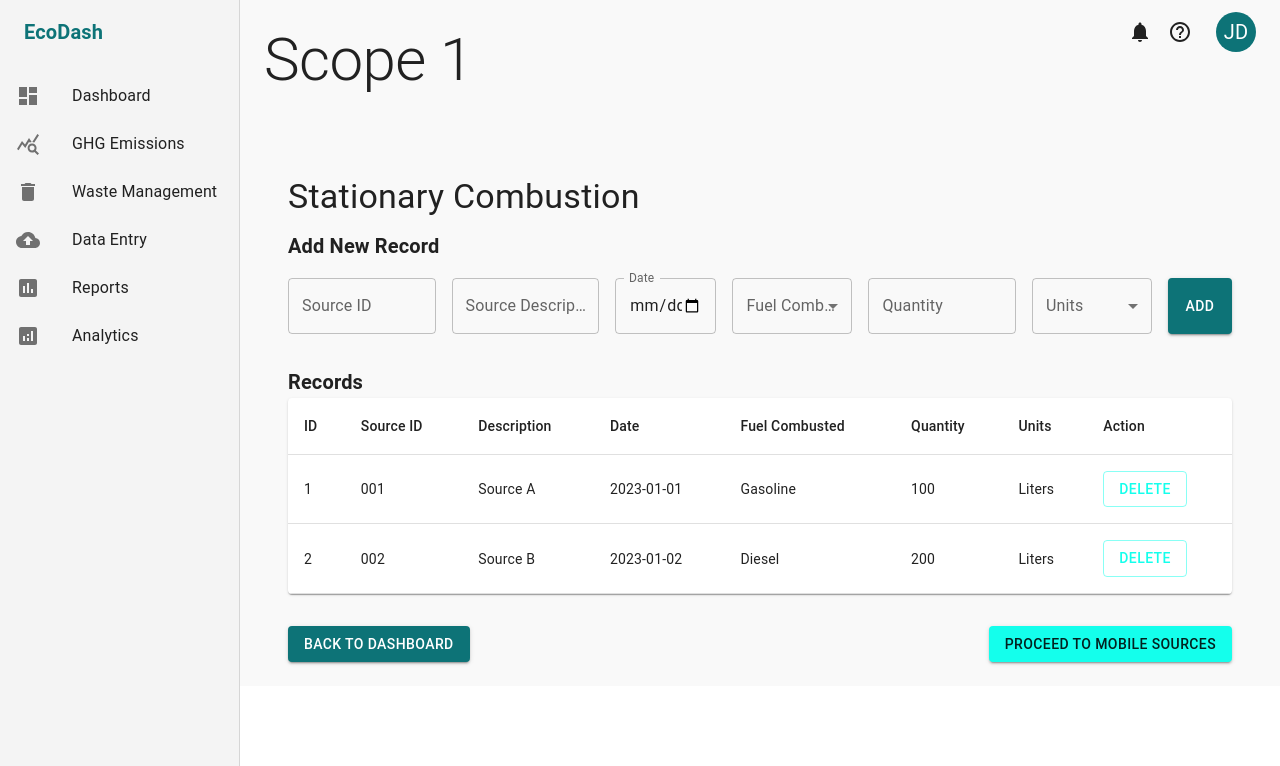
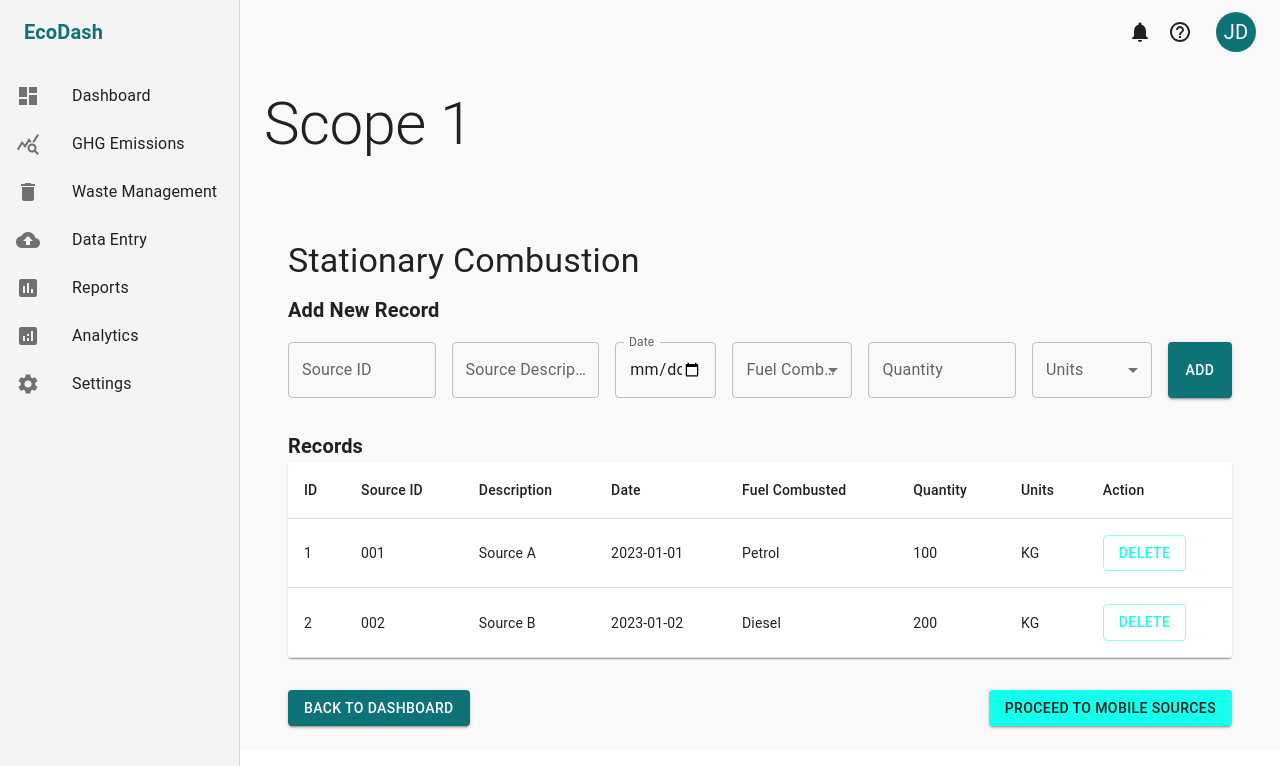
Before and after one commit to AbubakarMirza1/Kavish, a React (Create React App) app in the folder frontend/: page /Scope1SC in a window 1280 px wide. Shown: the top 766 px of the page. Built offline with nearby package versions, Linux system fonts and the light colour scheme.

Commit message:
refactored Scope1SC and integrated zustand to dynamically save fuel types and units

```diff
--- a/frontend/src/screens/Scope1SC.js
+++ b/frontend/src/screens/Scope1SC.js
@@ -43,17 +43,19 @@ import {
   CloudUpload as DataEntryIcon,
   Assessment as ReportsIcon,
   Analytics as AnalyticsIcon,
+  Settings as SettingsIcon,
+  HelpOutline as HelpIcon,
   Notifications as NotificationsIcon,
-  HelpOutline as HelpIcon,
 } from '@mui/icons-material';
 import { useNavigate } from 'react-router-dom';
+import useScope1Store from '../store/scope1Store'; // Importing the Zustand store
 
 const initialData = [
-  { id: 1, sourceId: '001', description: 'Source A', date: '2023-01-01', fuel: 'Gasoline', quantity: 100, unit: 'Liters' },
-  { id: 2, sourceId: '002', description: 'Source B', date: '2023-01-02', fuel: 'Diesel', quantity: 200, unit: 'Liters' },
+  { id: 1, sourceId: '001', description: 'Source A', date: '2023-01-01', fuel: 'Petrol', quantity: 100, unit: 'KG' },
+  { id: 2, sourceId: '002', description: 'Source B', date: '2023-01-02', fuel: 'Diesel', quantity: 200, unit: 'KG' },
 ];
 
-const DashboardPage = () => {
+const Scope1SC = () => {
   const navigate = useNavigate();
 
   const [formValues, setFormValues] = useState({ sourceId: '', description: '', date: '', fuel: '', quantity: '', unit: '' });
@@ -62,6 +64,14 @@ const DashboardPage = () => {
   const [openDialog, setOpenDialog] = useState(false);
   const [deleteId, setDeleteId] = useState(null);
   const [openSnackbar, setOpenSnackbar] = useState(false);
+
+  // Get data from Zustand store
+  const stationaryCombustionRows = useScope1Store((state) => state.stationaryCombustionRows);
+  const unitRows = useScope1Store((state) => state.unitRows);
+
+  // Filter only active rows for fuels and units
+  const activeFuels = stationaryCombustionRows.filter((row) => row.active);
+  const activeUnits = unitRows.filter((row) => row.active);
 
   const handleInputChange = (e) => {
     const { name, value } = e.target;
@@ -92,19 +102,6 @@ const DashboardPage = () => {
     setOpenDialog(false);
   };
 
-  const handleSectionNavigation = (section) => {
-    setSelectedSection(section);
-    const routes = {
-      dashboard: '/dashboard',
-      emissions: '/GHGEmissions',
-      waste: '/WasteManagement',
-      'data-entry': '/Scope1SC',
-      reports: '/Reports',
-      analytics: '/analytics',
-    };
-    if (routes[section]) navigate(routes[section]);
-  };
-
   const theme = createTheme({
     palette: {
       primary: { main: '#0D7377' },
@@ -113,17 +110,19 @@ const DashboardPage = () => {
     typography: { h6: { fontWeight: 'bold' } },
   });
 
-  const fuelOptions = ['Gasoline', 'Diesel', 'Electric', 'Biofuel'];
-  const unitOptions = ['Liters', 'Gallons', 'Kilograms', 'Pounds'];
-
   const sidebarSections = [
-    { label: 'Dashboard', icon: <DashboardIcon />, section: 'dashboard' },
+    { label: 'Dashboard', icon: <DashboardIcon />, section: 'dashboard', path: '/dashboard' },
     { label: 'GHG Emissions', icon: <EmissionsIcon />, section: 'emissions' },
     { label: 'Waste Management', icon: <WasteIcon />, section: 'waste' },
     { label: 'Data Entry', icon: <DataEntryIcon />, section: 'data-entry' },
     { label: 'Reports', icon: <ReportsIcon />, section: 'reports' },
     { label: 'Analytics', icon: <AnalyticsIcon />, section: 'analytics' },
+    { label: 'Settings', icon: <SettingsIcon />, section: 'settings' },
   ];
+
+  const handleSidebarClick = (path) => {
+    if (path) navigate(path);
+  };
 
   return (
     <ThemeProvider theme={theme}>
@@ -148,15 +147,15 @@ const DashboardPage = () => {
             </Typography>
           </Toolbar>
           <List>
-            {sidebarSections.map(({ label, icon, section }) => (
+            {sidebarSections.map((section) => (
               <ListItem
                 button
-                key={section}
-                selected={selectedSection === section}
-                onClick={() => handleSectionNavigation(section)}
+                key={section.section}
+                selected={selectedSection === section.section}
+                onClick={() => handleSidebarClick(section.path)}
               >
-                <ListItemIcon>{icon}</ListItemIcon>
-                <ListItemText primary={label} />
+                <ListItemIcon>{section.icon}</ListItemIcon>
+                <ListItemText primary={section.label} />
               </ListItem>
             ))}
           </List>
@@ -178,7 +177,7 @@ const DashboardPage = () => {
             </Toolbar>
           </AppBar>
 
-          <Typography variant="h2" gutterBottom>
+          <Typography variant="h2" gutterBottom sx={{ mt: 8 }}>
             Scope 1
           </Typography>
 
@@ -217,9 +216,9 @@ const DashboardPage = () => {
                 <FormControl variant="outlined" sx={{ minWidth: 120 }}>
                   <InputLabel>Fuel Combusted</InputLabel>
                   <Select name="fuel" value={formValues.fuel} onChange={handleInputChange} label="Fuel Combusted">
-                    {fuelOptions.map((fuel) => (
-                      <MenuItem key={fuel} value={fuel}>
-                        {fuel}
+                    {activeFuels.map((fuel) => (
+                      <MenuItem key={fuel.id} value={fuel.name}>
+                        {fuel.name}
                       </MenuItem>
                     ))}
                   </Select>
@@ -235,9 +234,9 @@ const DashboardPage = () => {
                 <FormControl variant="outlined" sx={{ minWidth: 120 }}>
                   <InputLabel>Units</InputLabel>
                   <Select name="unit" value={formValues.unit} onChange={handleInputChange} label="Units">
-                    {unitOptions.map((unit) => (
-                      <MenuItem key={unit} value={unit}>
-                        {unit}
+                    {activeUnits.map((unit) => (
+                      <MenuItem key={unit.id} value={unit.name}>
+                        {unit.name}
                       </MenuItem>
                     ))}
                   </Select>
@@ -287,10 +286,18 @@ const DashboardPage = () => {
 
             {/* Navigation Buttons */}
             <Box sx={{ display: 'flex', justifyContent: 'space-between', mt: 4 }}>
-              <Button variant="contained" color="primary" onClick={() => navigate('/dashboard')}>
+              <Button
+                variant="contained"
+                color="primary"
+                onClick={() => navigate('/dashboard')}
+              >
                 Back to Dashboard
               </Button>
-              <Button variant="contained" color="secondary" onClick={() => navigate('/Scope1MS')}>
+              <Button
+                variant="contained"
+                color="secondary"
+                onClick={() => navigate('/Scope1MS')}
+              >
                 Proceed to Mobile Sources
               </Button>
             </Box>
@@ -298,7 +305,7 @@ const DashboardPage = () => {
 
           {/* Confirmation Dialog */}
           <Dialog open={openDialog} onClose={handleClose}>
-            <DialogTitle>{"Confirm Deletion"}</DialogTitle>
+            <DialogTitle>Confirm Deletion</DialogTitle>
             <DialogContent>
               <DialogContentText>Are you sure you want to delete this record?</DialogContentText>
             </DialogContent>
@@ -324,4 +331,4 @@ const DashboardPage = () => {
   );
 };
 
-export default DashboardPage;
+export default Scope1SC;
```
